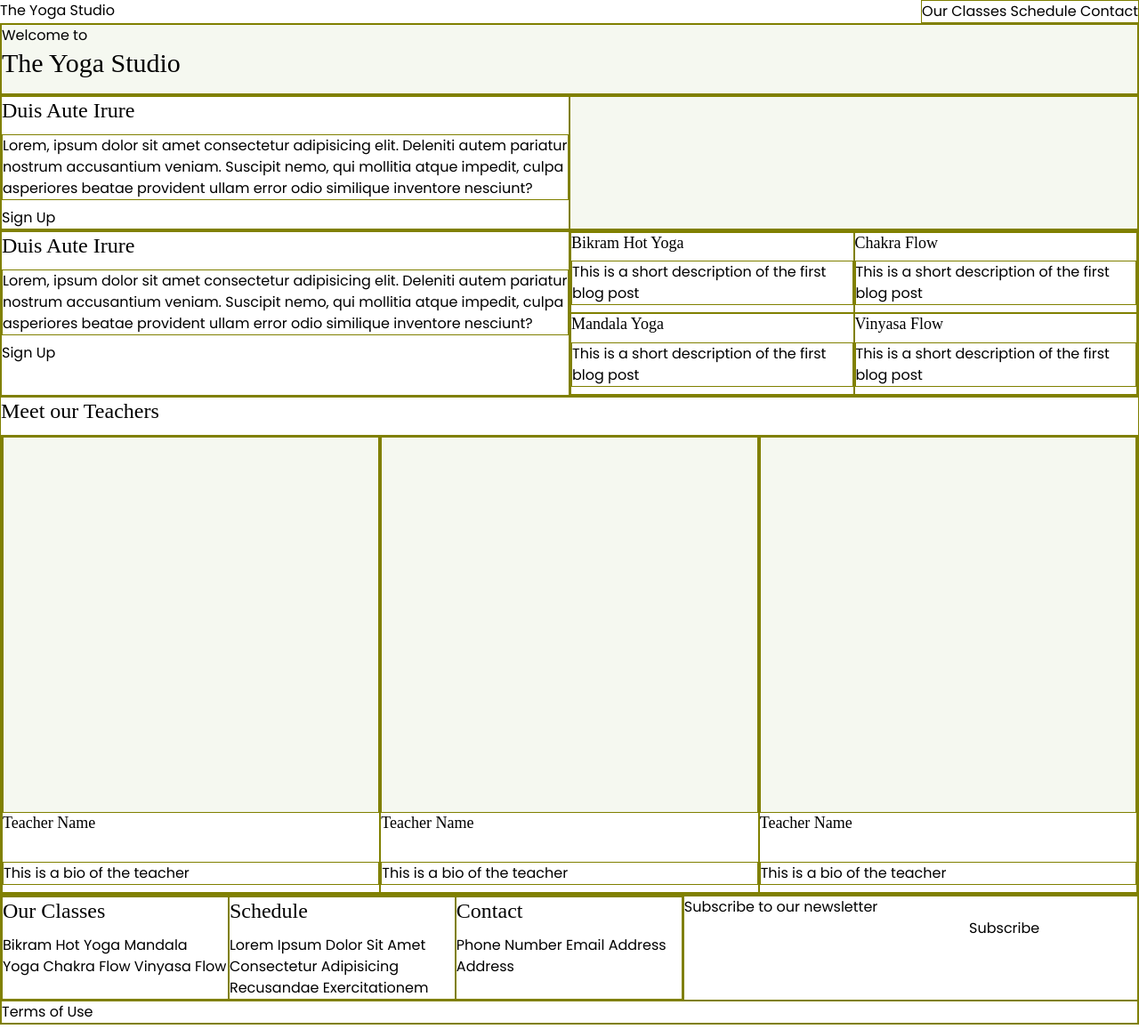
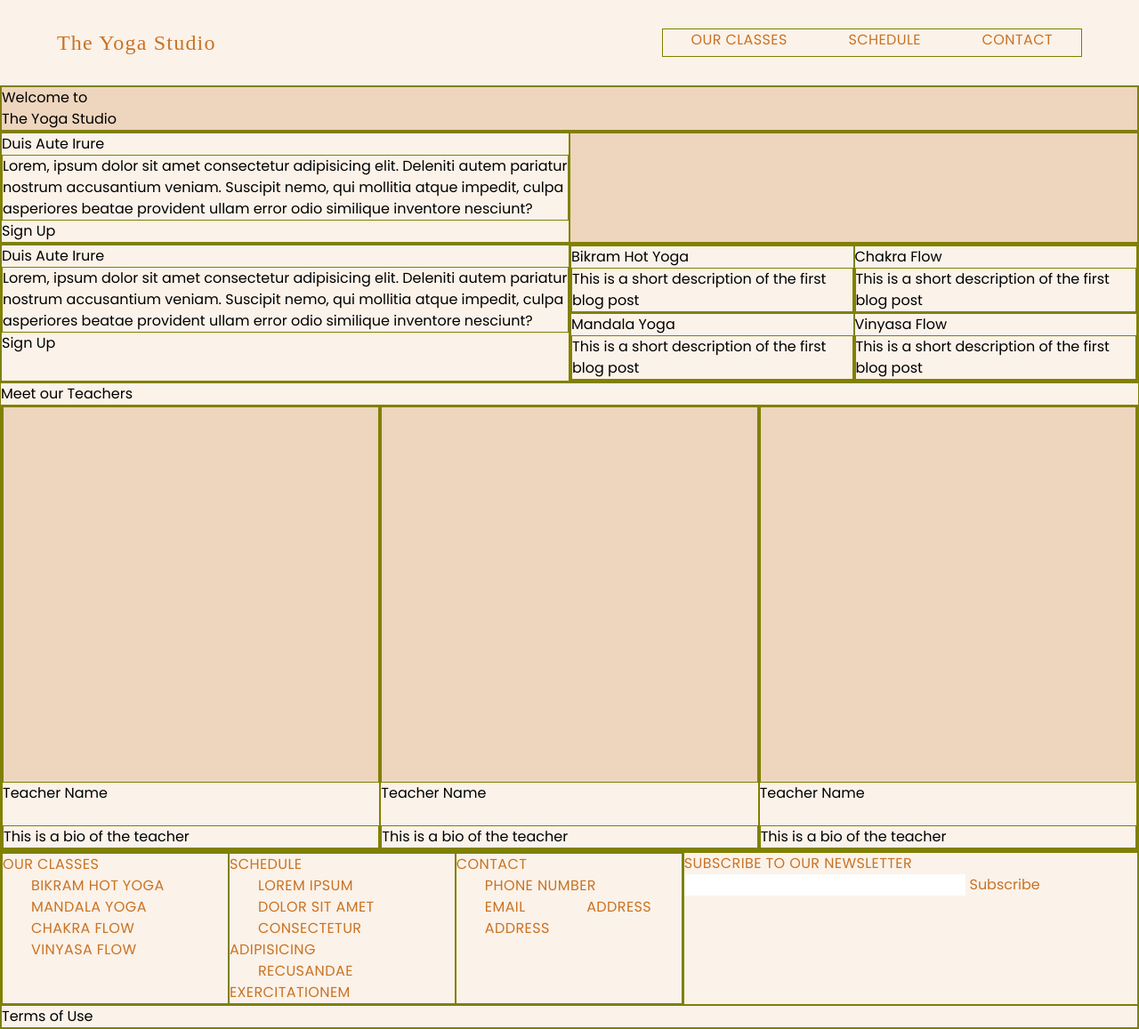
Before and after one commit to brittwoodard/project-yoga-studio, a Jekyll site: the page built from index.html, in a window 1280 px wide. Shown: the whole page at 89% size. Built offline with Jekyll 4.4.1, drawn with Linux system fonts in a browser that asks for light colours; some web fonts are replaced.

Commit message:
nav style

```diff
--- a/_includes/site-header.html
+++ b/_includes/site-header.html
@@ -1,5 +1,5 @@
-<header class="flex justify-between">
-    <a href="/index.html">The Yoga Studio</a>
+<header class="flex justify-between py-8 px-16">
+    <a href="/index.html" class="text-pumpkin font-serif heading-sm">The Yoga Studio</a>
     <nav>
         {% for item in site.data.site-settings.navigation %}
         <a href="{{item.url}}">{{item.title}}</a>
--- a/_layouts/default.html
+++ b/_layouts/default.html
@@ -5,7 +5,7 @@
     {% include head.html %}
 </head>
 
-<body>
+<body class="bg-cream">
     <header>
         {% include site-header.html %}
     </header>
--- a/assets/css/output-style.css
+++ b/assets/css/output-style.css
@@ -310,33 +310,22 @@
 [hidden] {
   display: none;
 }
-h1, h2, h3, h4 {
-  margin-bottom: 0.5em;
-  font-family: Oranienbaum, serif;
+nav {
+  font-family: Poppins, sans-serif;
+  text-transform: uppercase;
+  letter-spacing: 0.025em;
+  --tw-text-opacity: 1;
+  color: rgb(201 115 36 / var(--tw-text-opacity));
 }
-h1 {
-  font-size: 1.875rem;
-  line-height: 2.25rem;
-  line-height: 1.25;
-}
-h2 {
-  font-size: 1.5rem;
-  line-height: 2rem;
-  line-height: 1.25;
-}
-h3 {
-  font-size: 1.125rem;
-  line-height: 1.75rem;
-  line-height: 1.25;
-}
-h4 {
-  font-size: 1.125rem;
-  line-height: 1.75rem;
-  line-height: 1.25;
-}
-p {
-  margin-bottom: 0.5em;
-  line-height: 1.5;
+nav a {
+  margin-top: 0.5rem;
+  margin-bottom: 0.5rem;
+  margin-left: 1rem;
+  margin-right: 1rem;
+  padding-top: 0.5rem;
+  padding-bottom: 0.5rem;
+  padding-left: 1rem;
+  padding-right: 1rem;
 }
 *, ::before, ::after {
   --tw-border-spacing-x: 0;
@@ -491,6 +480,10 @@
 .justify-between {
   justify-content: space-between;
 }
+.bg-cream {
+  --tw-bg-opacity: 1;
+  background-color: rgb(251 242 233 / var(--tw-bg-opacity));
+}
 .bg-stone-100 {
   --tw-bg-opacity: 1;
   background-color: rgb(245 245 244 / var(--tw-bg-opacity));
@@ -509,12 +502,34 @@
 .p-8 {
   padding: 2rem;
 }
+.px-16 {
+  padding-left: 4rem;
+  padding-right: 4rem;
+}
+.py-8 {
+  padding-top: 2rem;
+  padding-bottom: 2rem;
+}
+.font-serif {
+  font-family: Oranienbaum, serif;
+}
+.text-pumpkin {
+  --tw-text-opacity: 1;
+  color: rgb(201 115 36 / var(--tw-text-opacity));
+}
 
 
 /* ----------- Default Styles to apply to the whole project  --------- */
 
+  /* Typography Classes */
+  .heading-sm {
+  font-size: 1.5rem;
+  line-height: 2rem;
+  letter-spacing: 0.05em;
+}
+
   .bg-image-style {
-    background-color: #f5f8f0;
+    background-color: #EED5BD;
     background-size: cover;
     background-repeat: no-repeat;
   }
```
Also changed, not shown: style.css (+10 -22 lines).
